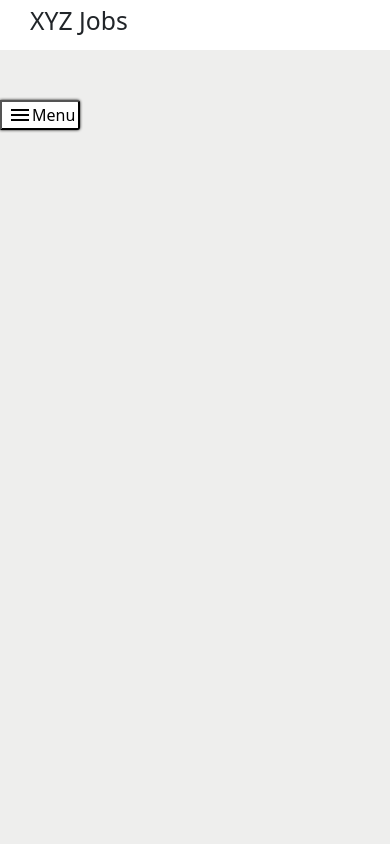
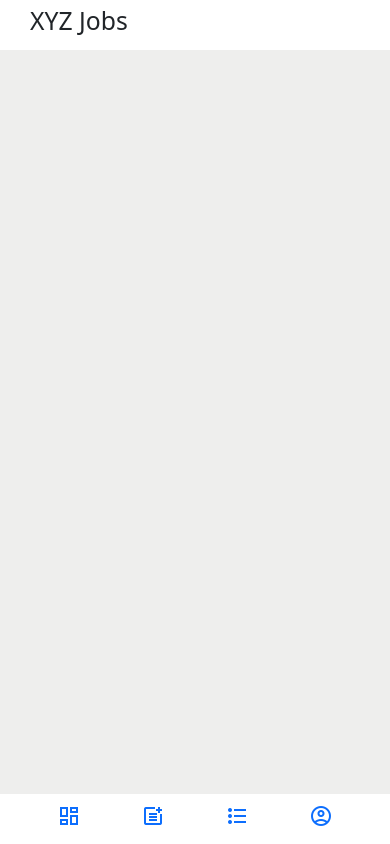
Before and after one commit to Mr-Dukey/jobportal, a React (Create React App) app: page /dashboard in a window 390 px wide. Built offline with nearby package versions, Linux system fonts and the light colour scheme.

Commit message:
dashboard update

```diff
--- a/src/Components/CompanyMainDashboard/CompanyDashboard.css
+++ b/src/Components/CompanyMainDashboard/CompanyDashboard.css
@@ -25,7 +25,6 @@
     display: flex;
     flex-direction: column;
     justify-content: space-between;
-    z-index: 3;
 }
 
 .company-main-sidebar-link {
@@ -73,6 +72,29 @@
     border-bottom-right-radius: 3px;
 }
 
+.bottom-bar{
+    position: absolute;
+    z-index: 3;
+    bottom: 0;
+    width: 100%;
+    height: 50px;
+    background: #ffffff;
+    display: flex;
+    align-items: center;
+    justify-content: center;
+    visibility: hidden;
+}
+
+.bottom-bar .dashboard-bottom-navbar a{
+    padding: 20px 30px;
+}
+
+@media (min-width:1400px){
+    .company-main-dashboard {
+        grid-template-columns: 15% 85%;
+    }
+}
+
 @media(max-width:1400px) {
     .company-main-dashboard {
         grid-template-columns: 15% 85%;
@@ -97,16 +119,8 @@
     .company-main-dashboard-outlet{
         grid-row: 1;
     }
-    .company-main-dashboard-sidebar{
-        position: absolute;
-        left: -100%;
+
+    .bottom-bar{
+        visibility: visible;
     }
 }
-
-.menu-active{
-    left: 0;
-}
-
-.menu-inactive{
-    left: -100%;
-}
--- a/src/Components/CompanyMainDashboard/CompanyDashboard.jsx
+++ b/src/Components/CompanyMainDashboard/CompanyDashboard.jsx
@@ -6,56 +6,22 @@ import { Link, Outlet } from 'react-router-dom';
 
 
 export default function CompanyDashboard() {
-
-    const [menu, setMenu] = useState(false);
-    const menuRef = useRef();
-
-    function handleToggleMenu() {
-        if (menu === false) {
-            setMenu(true);
-        }
-        else if (menu === true) {
-            setMenu(false)
-        }
-    }
-
-    console.log(menuRef.current);
-
-    useEffect(() => {
-        if (window.innerWidth === 768) {
-            if (menu === false) {
-                menuRef.current.classList.add('menu-inactive');
-                menuRef.current.classList.remove('menu-active');
-            }
-            else if (menu === true) {
-                menuRef.current.classList.add('menu-active');
-                menuRef.current.classList.remove('menu-inactive');
-            }
-        }
-        console.log(menu);
-
-    }, [menu])
-
-
     return (
         <motion.div
             initial={{ opacity: 0 }}
             animate={{ opacity: 1 }}
             exit={{ opacity: 0 }}
         >
-            <button className='company-main-dashboard-menu' onClick={handleToggleMenu}>
-                <span class="material-symbols-outlined" id='main-icon'>
-                    menu
-                </span>
-                Menu
-            </button>
             <div className='company-main-dashboard'>
-                <div className="company-main-dashboard-sidebar" ref={menuRef}>
+                <div className="company-main-dashboard-sidebar">
                     <SideBarComponent />
                 </div>
                 <div className="company-main-dashboard-outlet">
                     <Outlet />
                 </div>
+            </div>
+            <div className="bottom-bar">
+                <BottomNavigation />
             </div>
         </motion.div>
     )
@@ -101,3 +67,30 @@ function SideBarComponent() {
         </div>
     )
 }
+
+function BottomNavigation() {
+    return (
+        <div className='dashboard-bottom-navbar'>
+            <Link to={'/dashboard'}>
+                <span class="material-symbols-outlined" id='sidebar-icon'>
+                    dashboard
+                </span>
+            </Link>
+            <Link to={'new-job'}>
+                <span class="material-symbols-outlined" id='sidebar-icon'>
+                    post_add
+                </span>
+            </Link>
+            <Link>
+                <span class="material-symbols-outlined" id='sidebar-icon'>
+                    format_list_bulleted
+                </span>
+            </Link>
+            <Link>
+                <span class="material-symbols-outlined" id='sidebar-icon'>
+                    account_circle
+                </span>
+            </Link>
+        </div>
+    )
+}
```
